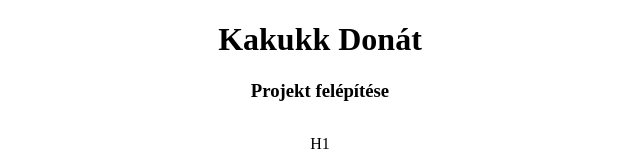
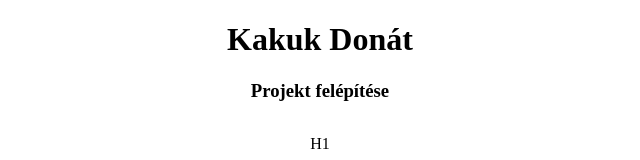
Before and after one commit to LaszAndrea/WebsiteTest.github.io, a plain HTML site: page index.html in a window 1280 px wide. Shown: the top 160 px of the page, without its empty margins (320-960 px from the left). Drawn offline with Linux system fonts and the light colour scheme.

Commit message:
Update index.html

```diff
--- a/index.html
+++ b/index.html
@@ -51,7 +51,7 @@
 </head>
 <body>
     <div class="centered-title">
-        <h1>Kakukk Donát</h1>
+        <h1>Kakuk Donát</h1>
     </div>
     <div class="centered-title">
         <h3>Projekt felépítése</h3>
@@ -71,4 +71,5 @@
         <li><a href="Szotar.html">Szótár</a></li>
     </ul>
 </body>
+
 </html>
```
